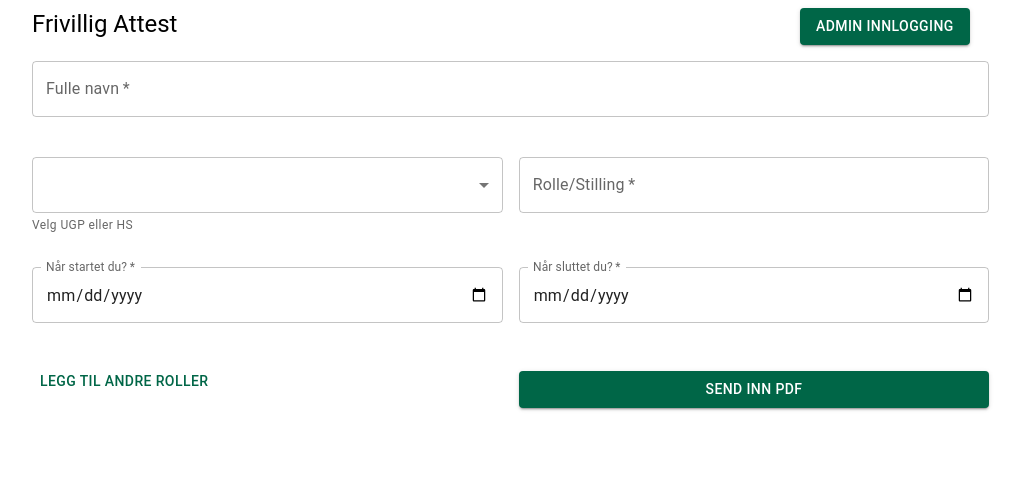
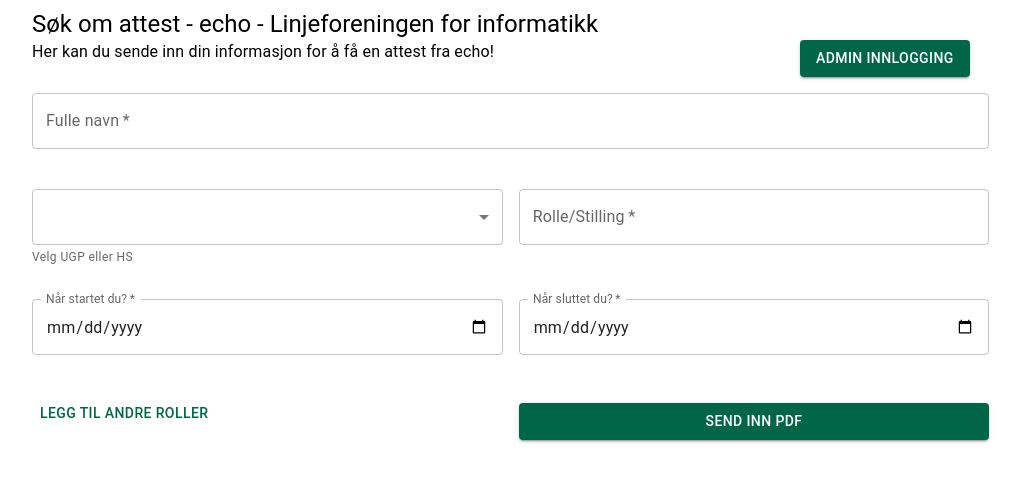
Before and after one commit to ArneeMe/INF319-Certificate, a Next.js app: page / in a window 1280 px wide. Shown: the top 482 px of the page, without its empty margins (32-1053 px from the left). Built offline with nearby package versions, Linux system fonts and the light colour scheme.

Commit message:
Added info

```diff
--- a/src/app/volunteerForm.tsx
+++ b/src/app/volunteerForm.tsx
@@ -65,7 +65,7 @@
 
     const handleSubmit = (event: any) => {
         event.preventDefault();
-        setOpenConfirmDialog(true); // Åpne bekreftelsesdialogen
+        setOpenConfirmDialog(true);
     };
     const handleCloseSummary = () => {
         setOpenSummaryDialog(false);
@@ -93,7 +93,12 @@
             <Grid container spacing={0}>
                 <Grid item xs={8}>
                     <Typography variant="h5">
-                        Frivillig Attest
+                        Søk om attest - echo - Linjeforeningen for informatikk
+                    </Typography>
+                </Grid>
+                <Grid item xs={8}>
+                    <Typography>
+                        Her kan du sende inn din informasjon for å få en attest fra echo!
                     </Typography>
                 </Grid>
                 <Grid item xs={2}>
```
